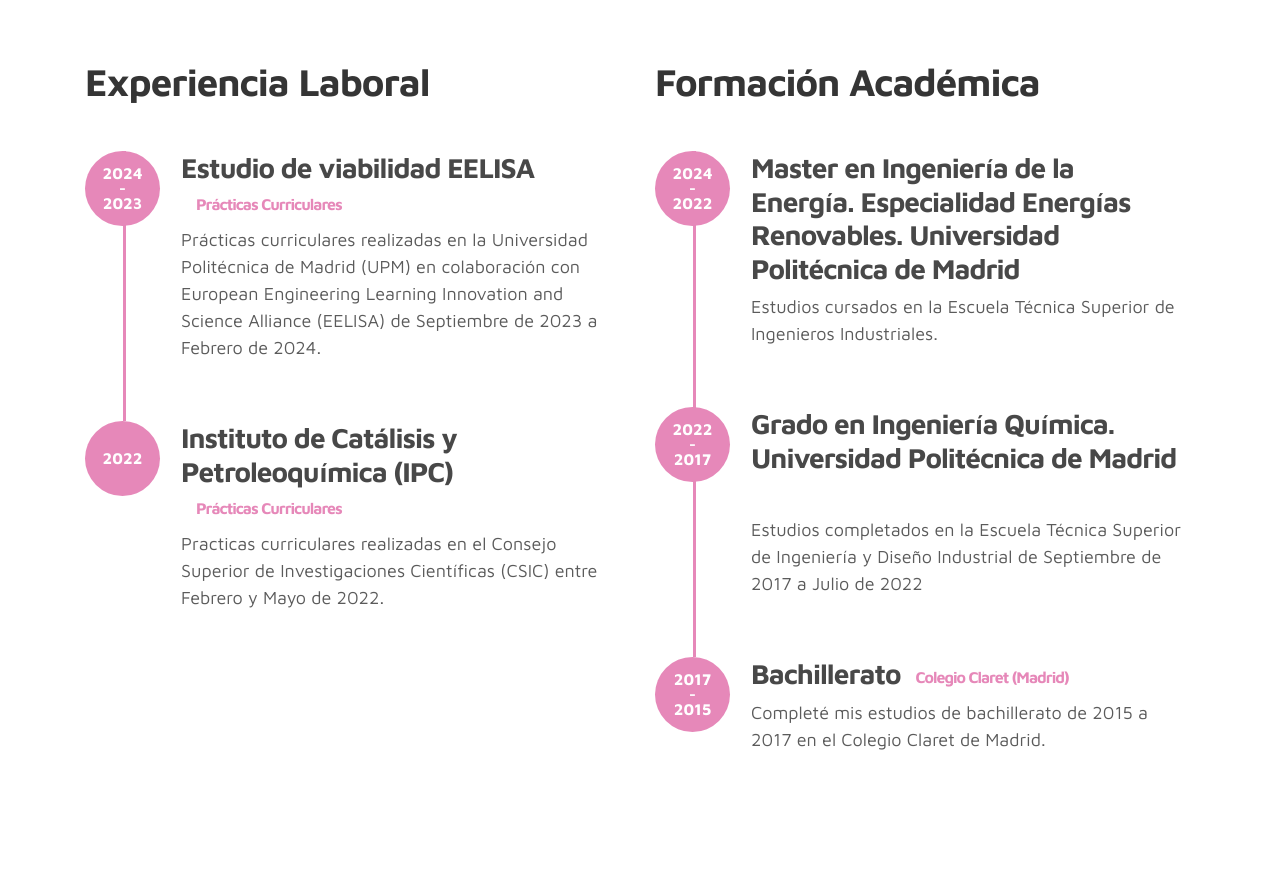
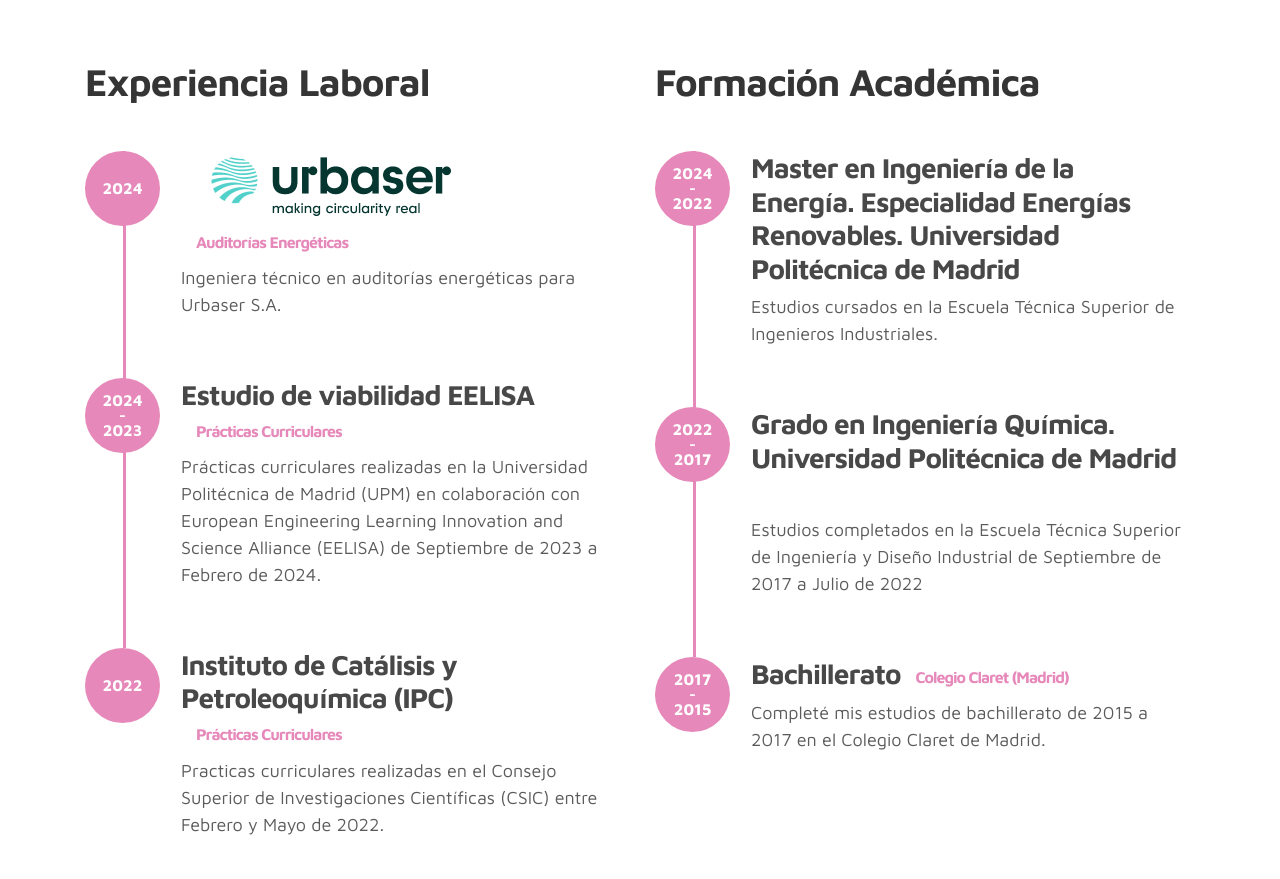
Before and after one commit to Martitaswift/Martita.github.io, a plain HTML site: page index.html in a window 1280 px wide. Shown: the part 760-1639 px from the top of the page. Drawn offline with nearby package versions, Linux system fonts and the light colour scheme.

Commit message:
October 2024 update
Update of the information until October 2024 and minor fixes

```diff
--- a/index.html
+++ b/index.html
@@ -227,7 +227,17 @@
 				<div class="col-lg-6 col-12 laboral" id="laboral">
                   <h2 class="mb-4 mobile-mt-2">Experiencia Laboral</h2>
 
-                    <div class="timeline">
+                    <div class="timeline-wrapper">
+                            <div class="timeline-yr">
+                                <span><script>document.write(year)</script></span>
+                            </div>
+                            <div class="timeline-info">
+                                <h3><span><img src="images/undraw/Urbaser-logotipo.png" class="img-fluid" width="300" height="300"><small>Auditorías Energéticas</small></h3>
+                                <p>Ingeniera técnico en auditorías energéticas para Urbaser S.A.<!--<a href="pdf/TOEICcertificado.pdf" target="_blank" rel="noopener noreferrer"><span class="iconify" data-icon="uil:external-link-alt" data-width="15" data-height="15"></a>--></p>
+                            </div>
+                        </div>
+
+					<div class="timeline">
                         <div class="timeline-wrapper">
                             <div class="timeline-yr">
                                 <span>2024<br>-<br>2023</span>
```
Also changed, not shown: index_en.html (+10 -0 lines).
